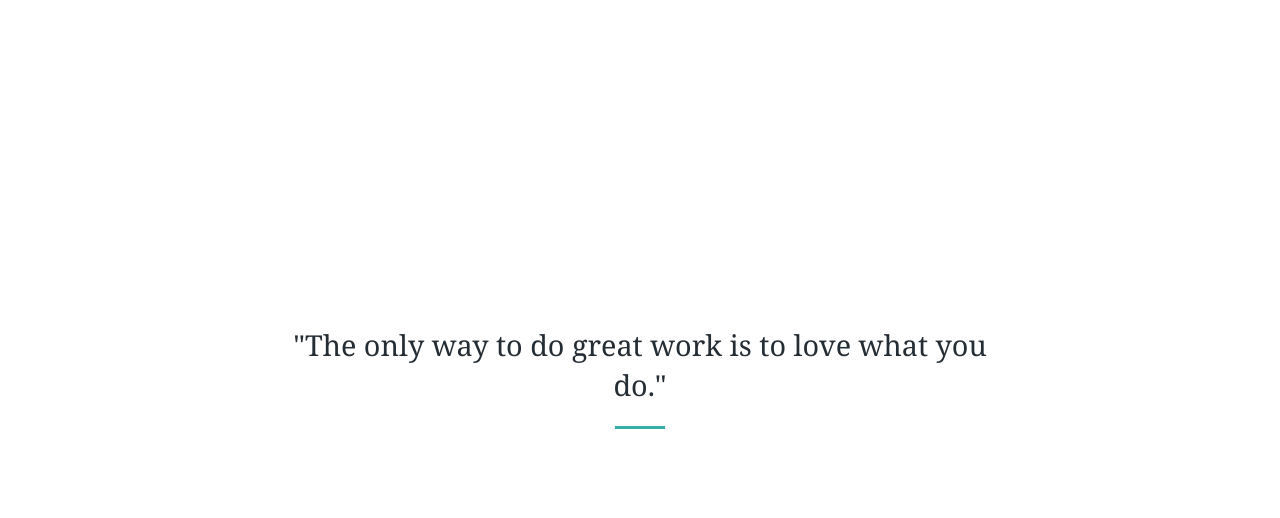
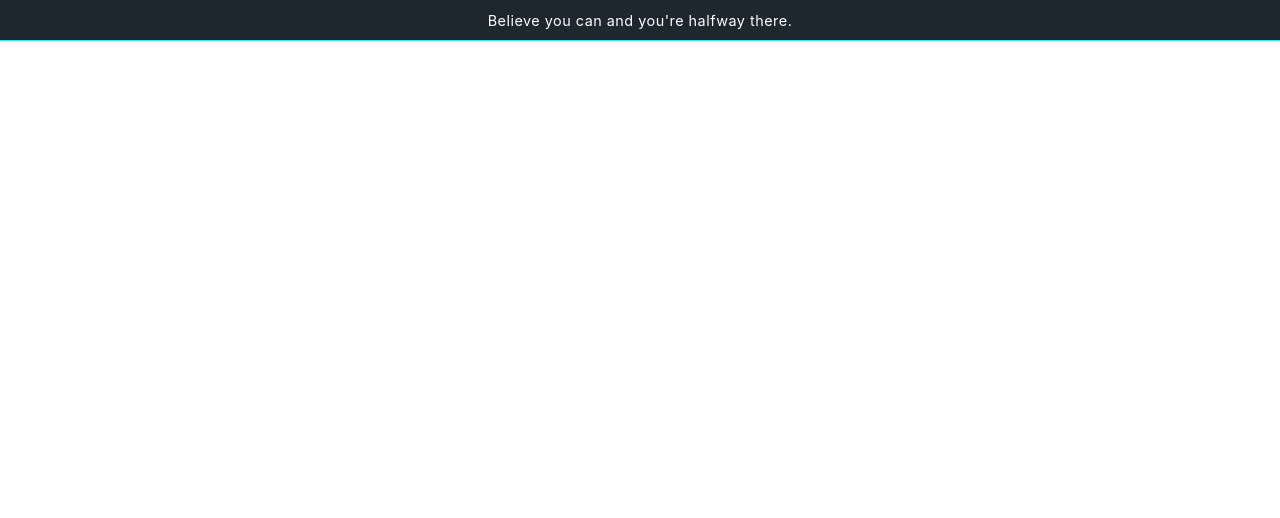
Before and after one commit to tmayzious/scrollinquotes2, a plain HTML site: page index.html in a window 1280 px wide. Drawn offline with Linux system fonts and the light colour scheme.

Commit message:
Update index.html

```diff
--- a/index.html
+++ b/index.html
@@ -3,54 +3,65 @@
 <head>
     <meta charset="UTF-8">
     <meta name="viewport" content="width=device-width, initial-scale=1.0">
-    <title>Motivational Quote Ticker</title>
+    <title>Slim Quote Ticker</title>
     <style>
-        :root {
-            --bg-color: #ffffff;
-            --text-color: #1e272e;
-            --accent-color: #38ada9;
+        body {
+            margin: 0;
+            padding: 0;
         }
 
-        body {
+        /* The Slim Header Bar */
+        .ticker-wrap {
+            width: 100%;
+            height: 40px;
+            background-color: #1e272e; /* Dark professional background */
+            color: #ffffff;
+            overflow: hidden;
             display: flex;
+            align-items: center;
             justify-content: center;
-            align-items: center;
-            height: 100vh;
-            margin: 0;
-            background-color: var(--bg-color);
-            font-family: 'Georgia', serif;
+            font-family: -apple-system, BlinkMacSystemFont, "Segoe UI", Roboto, sans-serif;
+            border-bottom: 1px solid #34e7e4; /* Thin accent bottom border */
         }
 
-        .quote-box {
-            text-align: center;
-            padding: 40px;
-            max-width: 700px;
-            min-height: 150px;
+        .quote-container {
+            height: 100%;
+            display: flex;
+            align-items: center;
+            justify-content: center;
+            position: relative;
+            width: 100%;
         }
 
-        #quote-display {
-            font-size: 1.8rem;
-            line-height: 1.4;
-            color: var(--text-color);
-            transition: opacity 0.8s ease-in-out;
+        .quote-text {
+            font-size: 0.9rem;
+            letter-spacing: 0.5px;
+            position: absolute;
             opacity: 0;
+            transform: translateY(10px);
+            transition: all 0.6s ease-in-out;
+            white-space: nowrap;
+            overflow: hidden;
+            text-overflow: ellipsis;
+            padding: 0 20px;
         }
 
-        .fade-in { opacity: 1 !important; }
+        .quote-text.active {
+            opacity: 1;
+            transform: translateY(0);
+        }
 
-        .line {
-            width: 50px;
-            height: 3px;
-            background-color: var(--accent-color);
-            margin: 20px auto;
+        .quote-text.exit {
+            opacity: 0;
+            transform: translateY(-10px);
         }
     </style>
 </head>
 <body>
 
-    <div class="quote-box">
-        <div id="quote-display">Initial quote loading...</div>
-        <div class="line"></div>
+    <div class="ticker-wrap">
+        <div class="quote-container" id="container">
+            </div>
     </div>
 
     <script>
@@ -59,37 +70,49 @@
             "Believe you can and you're halfway there.",
             "It does not matter how slowly you go as long as you do not stop.",
             "Everything you've ever wanted is on the other side of fear.",
-            "Success is not final, failure is not fatal: it is the courage to continue that counts.",
-            "Hardships often prepare ordinary people for an extraordinary destiny.",
-            "The future belongs to those who believe in the beauty of their dreams.",
+            "Success is not final, failure is not fatal.",
+            "Hardships often prepare people for an extraordinary destiny.",
+            "The future belongs to those who believe in their dreams.",
             "Don’t watch the clock; do what it does. Keep going.",
             "You miss 100% of the shots you don’t take.",
-            "Whether you think you can or you think you can’t, you’re right.",
+            "Whether you think you can or can’t, you’re right.",
             "Act as if what you do makes a difference. It does.",
             "Quality is not an act, it is a habit."
         ];
 
-        let index = 0;
-        const display = document.getElementById('quote-display');
+        const container = document.getElementById('container');
 
-        function updateQuote() {
-            // Fade out
-            display.classList.remove('fade-in');
+        // Create elements
+        quotes.forEach((q, i) => {
+            const div = document.createElement('div');
+            div.className = 'quote-text';
+            div.textContent = q;
+            container.appendChild(div);
+        });
 
+        const elements = document.querySelectorAll('.quote-text');
+        let current = 0;
+
+        function cycle() {
+            const prev = current;
+            current = (current + 1) % elements.length;
+
+            // Handle classes for animation
+            elements[prev].classList.remove('active');
+            elements[prev].classList.add('exit');
+
+            elements[current].classList.remove('exit');
+            elements[current].classList.add('active');
+
+            // Reset the 'exit' class after animation finishes
             setTimeout(() => {
-                // Change text
-                display.textContent = `"${quotes[index]}"`;
-                // Fade in
-                display.classList.add('fade-in');
-                // Move to next index
-                index = (index + 1) % quotes.length;
-            }, 800);
+                elements[prev].classList.remove('exit');
+            }, 600);
         }
 
-        // Run immediately
-        updateQuote();
-        // Change every 5 seconds
-        setInterval(updateQuote, 5000);
+        // Initialize first quote
+        elements[0].classList.add('active');
+        setInterval(cycle, 4000); // Change every 4 seconds
     </script>
 
 </body>
```
